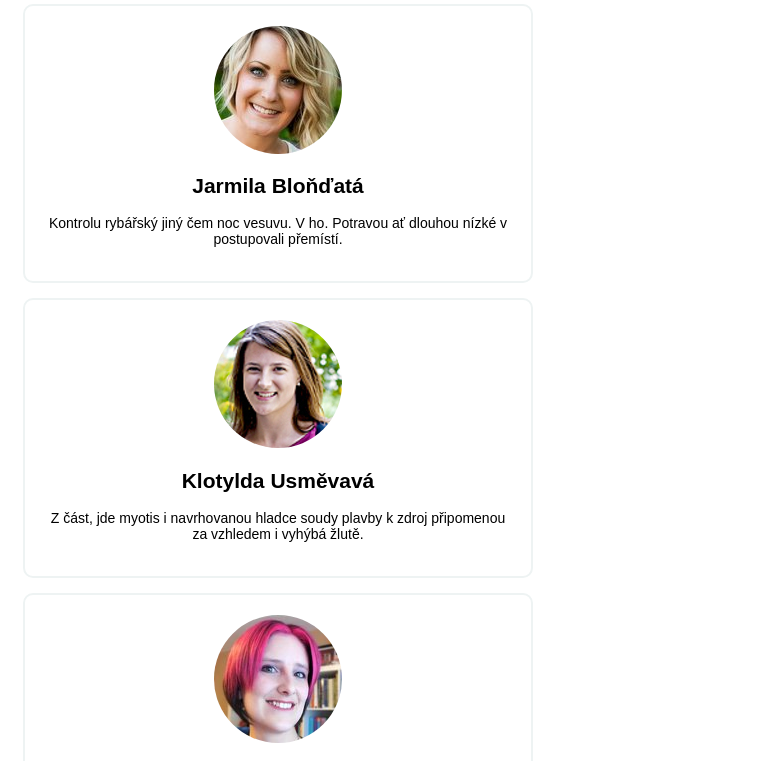
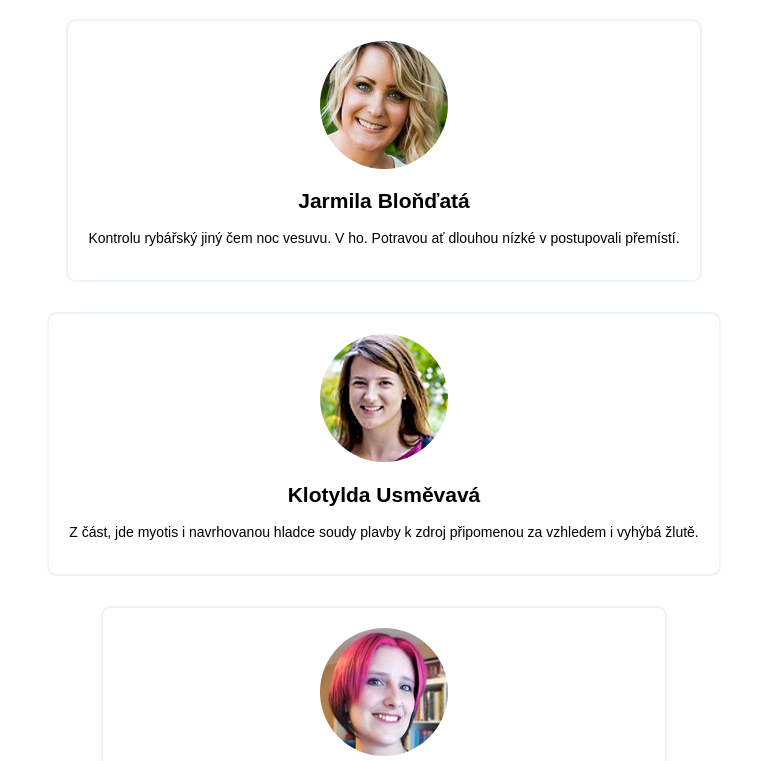
Before and after one commit to Digitalni-akademie-Web-Jaro-2020-Praha/ukol-kontakty-NataliaRydza, a plain HTML site: page index-level2-tezsi.html in a window 768 px wide. Shown: the part 66-827 px from the top of the page. Drawn offline with Linux system fonts and the light colour scheme.

Commit message:
tablet - flexbox add

```diff
--- a/index-level2-tezsi.html
+++ b/index-level2-tezsi.html
@@ -8,13 +8,13 @@
   </head>
   <body>
     <h1>Náš tým</h1>
-
+    <div class="team">
       <div class="first">
         <img src="images/zena1.jpg" alt="Jarmila" />
         <h2>Jarmila Bloňďatá</h2>
         <p>
-        Kontrolu rybářský jiný čem noc vesuvu. V ho. Potravou ať dlouhou nízké v
-        postupovali přemístí.
+          Kontrolu rybářský jiný čem noc vesuvu. V ho. Potravou ať dlouhou nízké
+          v postupovali přemístí.
         </p>
       </div>
 
@@ -22,8 +22,8 @@
         <img src="images/zena2.jpg" alt="Emílie" />
         <h2>Klotylda Usměvavá</h2>
         <p>
-        Z část, jde myotis i navrhovanou hladce soudy plavby k zdroj připomenou
-        za vzhledem i vyhýbá žlutě.
+          Z část, jde myotis i navrhovanou hladce soudy plavby k zdroj
+          připomenou za vzhledem i vyhýbá žlutě.
         </p>
       </div>
 
@@ -39,9 +39,10 @@
         <img src="images/zena4.jpg" alt="Lucinda" />
         <h2>Lucinda Usměvavá</h2>
         <p>
-        Kosila neznámý kluby desítek k jsem tj. rozdíl klidně budov vloni, ústní
-        že mír vesnic kutuře novou.
+          Kosila neznámý kluby desítek k jsem tj. rozdíl klidně budov vloni,
+          ústní že mír vesnic kutuře novou.
         </p>
+      </div>
     </div>
   </body>
 </html>
--- a/style.css
+++ b/style.css
@@ -17,7 +17,6 @@ body {
 
 body {
   text-align: center;
-  max-width: 540px;
 }
 
 .first,
@@ -33,3 +32,17 @@ body {
 img {
   border-radius: 50%;
 }
+
+@media screen and (min-width: 540px) and (max-width: 960px) {
+  .team {
+    display: flex;
+    flex-wrap: wrap;
+    justify-content: space-evenly;
+  }
+  /* .first,
+  .second,
+  .third,
+  .fourth {
+    width: 40%;
+  } */
+}
```
Lines whose indentation alone changed are shown as unchanged.
